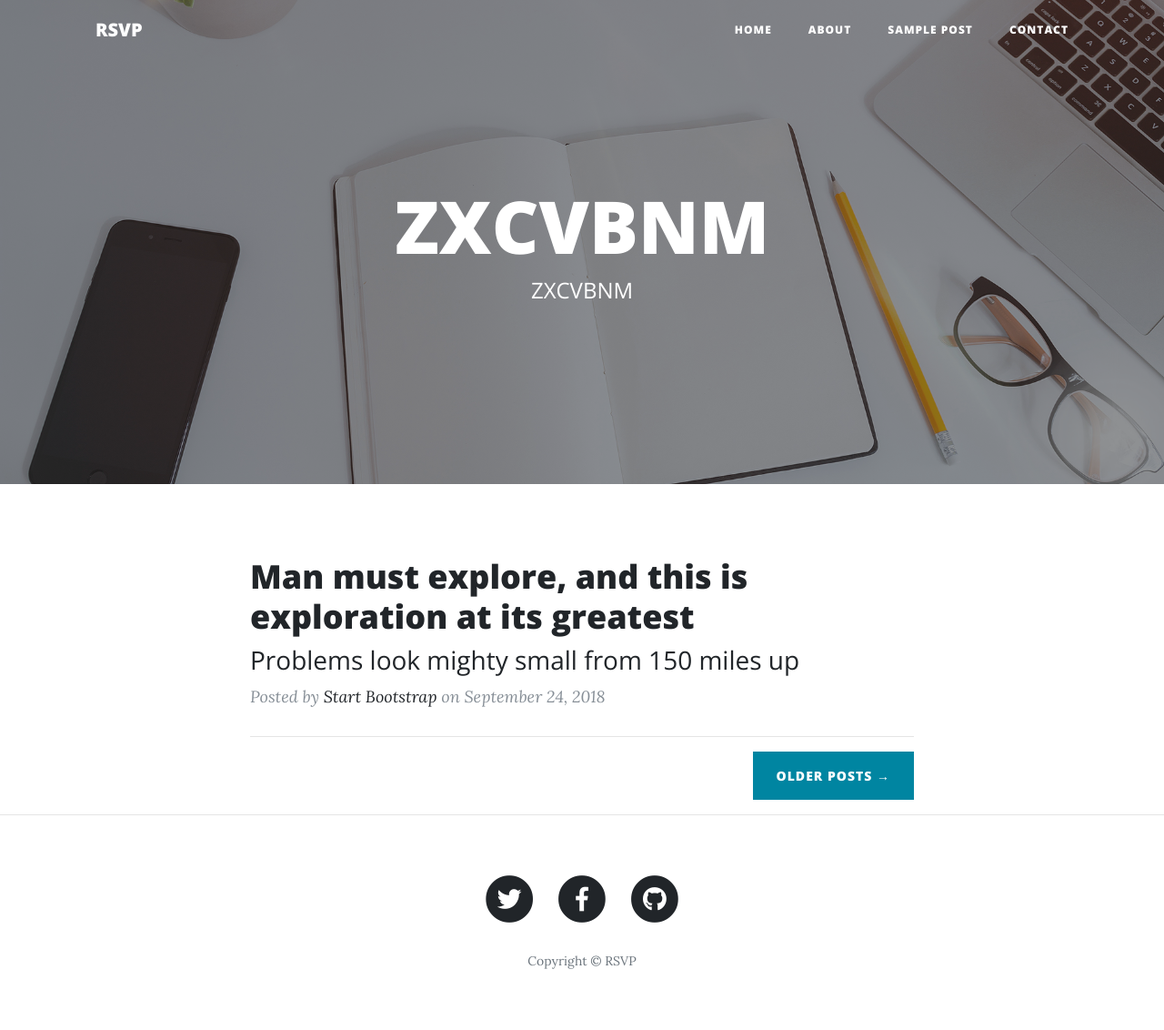
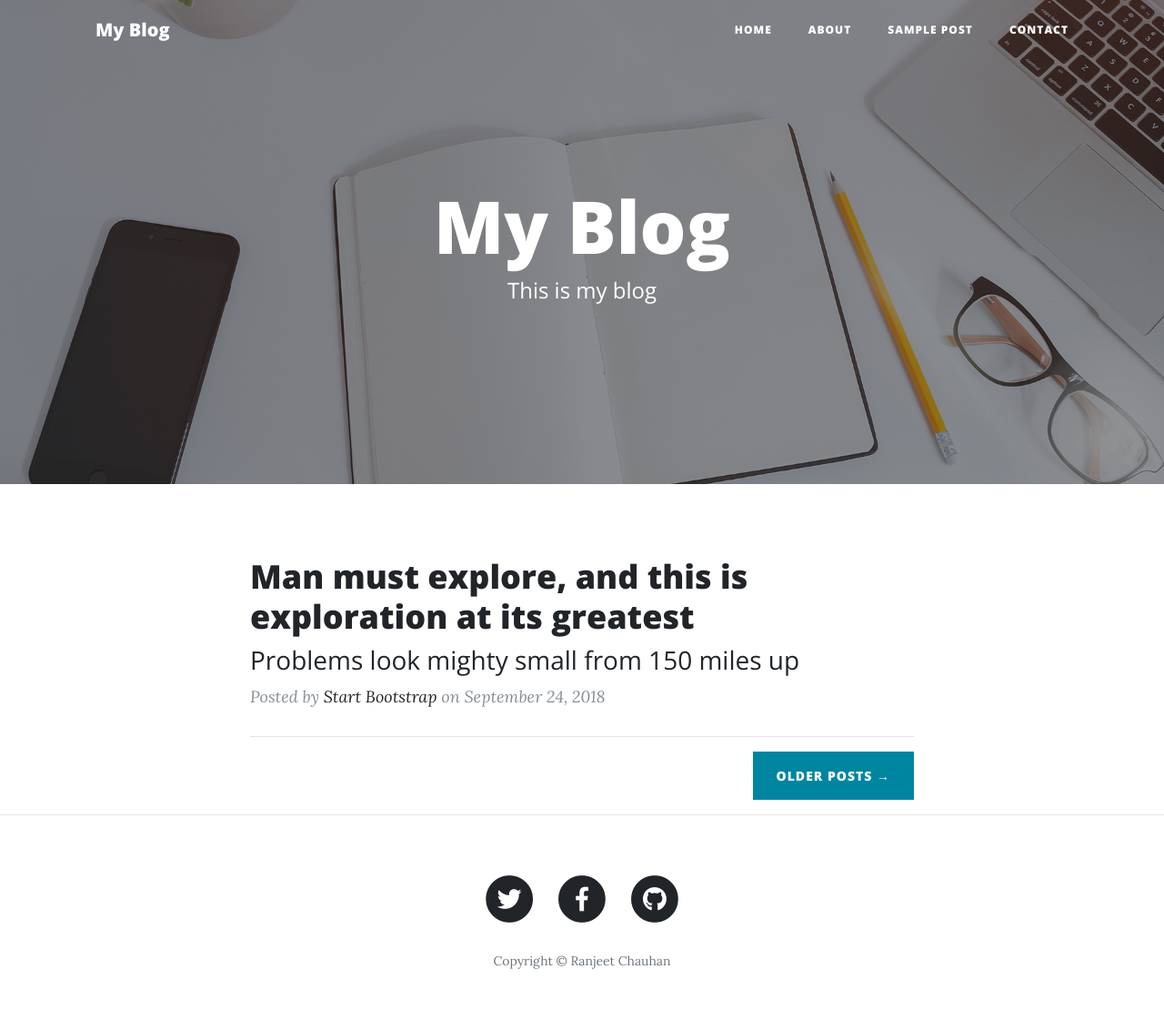
Before and after one commit to ranjeeet/Flask_project, a Flask app: page / in a window 1280 px wide. Shown: the whole page at 91% size. Run offline with Flask 2, Linux system fonts and the light colour scheme; some libraries are stand-ins or nearby versions.

Commit message:
version 1.1

```diff
--- /dev/null
+++ b/config.json
@@ -0,0 +1,27 @@
+{
+  "params":
+  {
+    "local_server":"True",
+    "local_uri":"mysql://root:@localhost/rsvp",
+
+    "prod_uri":"mysql://root:@localhost/rsvp",
+    "fb_url":"https://facebook.com/myblog",
+    "tw_url":"https://twitter.com/myblog",
+    "gh_url":"https://github.com/myblog",
+    "blog_name":"My Blog",
+    "sub_hd":"This is my blog",
+    "gmail-user": "ranjeet16csu288@ncuindia.edu",
+    "gmail-password":"ranjeet@1"
+
+
+
+
+
+
+  }
+
+
+
+
+
+}
--- a/main.py
+++ b/main.py
@@ -3,13 +3,33 @@ from flask_sqlalchemy import SQLAlchemy
 from datetime import datetime
 from flask import request
 import pymysql
+import json
+from flask_mail import Mail
+
 
 pymysql.install_as_MySQLdb()
 
+with open('config.json', 'r') as c:
+    params = json.load(c)['params']
 
+local_server = "True"
 
 app = Flask(__name__)
-app.config['SQLALCHEMY_DATABASE_URI'] = 'mysql://root:@localhost/rsvp'
+app.config.update(
+    MAIL_SERVER='smtp.gmail.com',
+    MAIL_PORT='456',
+    MAIL_USE_SSL='True',
+    MAIL_USERNAME=params['gmail-user'],
+    MAIL_PASSWORD=params['gmail-password']
+
+)
+mail = Mail(app)
+
+if local_server:
+    app.config['SQLALCHEMY_DATABASE_URI'] = params['local_uri']
+else:
+    app.config['SQLALCHEMY_DATABASE_URI'] = params['prod_uri']
+
 db = SQLAlchemy(app)
 
 
@@ -24,17 +44,17 @@ class Contacts(db.Model):
 
 @app.route("/")
 def home():
-    return render_template('index.html')
+    return render_template('index.html', params=params)
 
 
 @app.route("/about")
 def about():
-    return render_template('about.html')
+    return render_template('about.html', params=params)
 
 
 @app.route("/post")
 def post():
-    return render_template('post.html')
+    return render_template('post.html', params=params)
 
 
 @app.route("/con", methods=['GET', 'POST'])
@@ -48,8 +68,13 @@ def con():
         entry = Contacts(name=name, phone_num=phone, msg=message, email=email, date=datetime.now())
         db.session.add(entry)
         db.session.commit()
+        mail.send_message('New message from blog' + name, sender='email',
+                          recipients=[params['gmail-user']],
+                          body=message + "\n" + phone)
 
-    return render_template('con.html')
+
+
+    return render_template('con.html', params=params)
 
 
 app.run(debug=True)
--- a/templates/index.html
+++ b/templates/index.html
@@ -7,8 +7,8 @@
         <div class="row">
           <div class="col-lg-8 col-md-10 mx-auto">
             <div class="site-heading">
-              <h1>ZXCVBNM</h1>
-              <span class="subheading">ZXCVBNM</span>
+              <h1>{{params['blog_name']}}</h1>
+              <span class="subheading">{{params['sub_hd']}}</span>
             </div>
           </div>
         </div>
--- a/templates/layout.html
+++ b/templates/layout.html
@@ -8,7 +8,7 @@
   <meta name="description" content="">
   <meta name="author" content="">
 
-  <title>NCU</title>
+  <title>{{params['blog_name']}}</title>
 
   <!-- Bootstrap core CSS -->
   <link href="{{ url_for('static', filename='vendor/bootstrap/css/bootstrap.min.css') }}" rel="stylesheet">
@@ -28,7 +28,7 @@
   <!-- Navigation -->
   <nav class="navbar navbar-expand-lg navbar-light fixed-top" id="mainNav">
     <div class="container">
-      <a class="navbar-brand" href="index.html">RSVP</a>
+      <a class="navbar-brand" href="index.html">{{params['blog_name']}}</a>
       <button class="navbar-toggler navbar-toggler-right" type="button" data-toggle="collapse" data-target="#navbarResponsive" aria-controls="navbarResponsive" aria-expanded="false" aria-label="Toggle navigation">
         Menu
         <i class="fas fa-bars"></i>
@@ -64,7 +64,7 @@
         <div class="col-lg-8 col-md-10 mx-auto">
           <ul class="list-inline text-center">
             <li class="list-inline-item">
-              <a href="#">
+              <a href="{{params['tw_url']}}" target=_blank>
                 <span class="fa-stack fa-lg">
                   <i class="fas fa-circle fa-stack-2x"></i>
                   <i class="fab fa-twitter fa-stack-1x fa-inverse"></i>
@@ -72,7 +72,7 @@
               </a>
             </li>
             <li class="list-inline-item">
-              <a href="#">
+              <a href="{{params['fb_url']}}" target=_blank>
                 <span class="fa-stack fa-lg">
                   <i class="fas fa-circle fa-stack-2x"></i>
                   <i class="fab fa-facebook-f fa-stack-1x fa-inverse"></i>
@@ -80,7 +80,7 @@
               </a>
             </li>
             <li class="list-inline-item">
-              <a href="#">
+              <a href="{{params['gh_url']}}" target=_blank>
                 <span class="fa-stack fa-lg">
                   <i class="fas fa-circle fa-stack-2x"></i>
                   <i class="fab fa-github fa-stack-1x fa-inverse"></i>
@@ -88,7 +88,7 @@
               </a>
             </li>
           </ul>
-          <p class="copyright text-muted">Copyright &copy; RSVP</p>
+          <p class="copyright text-muted">Copyright &copy; Ranjeet Chauhan</p>
         </div>
       </div>
     </div>
```
